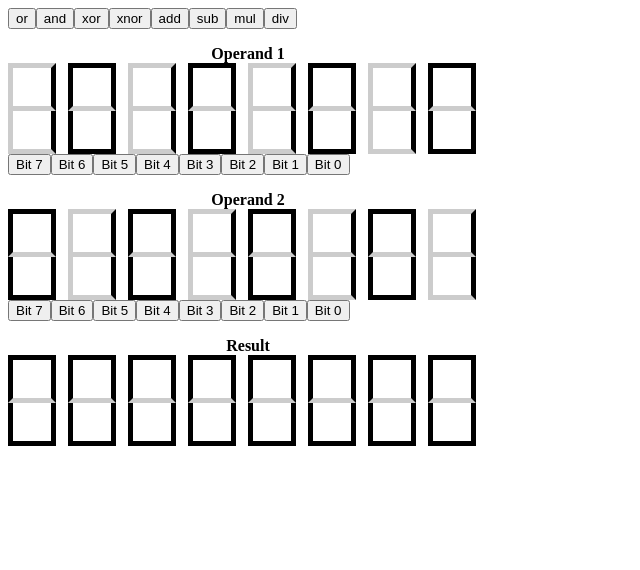
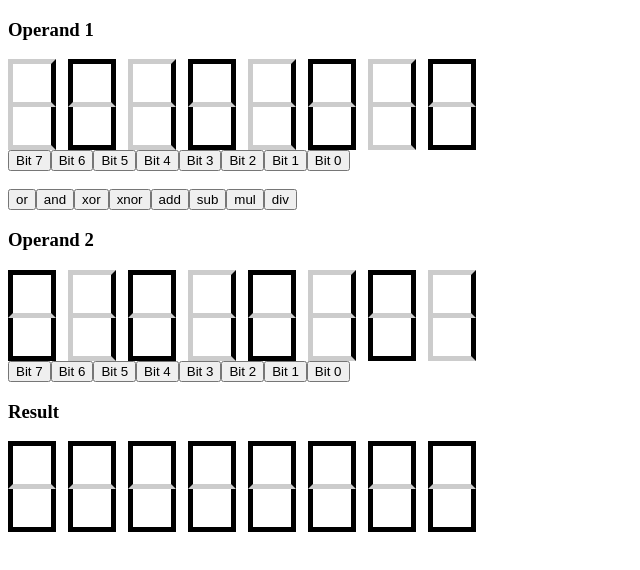
Before and after one commit to janek26/ByteFiddler, a Next.js app: page /logical-operations in a window 1280 px wide. Shown: the top 570 px of the page, without its empty margins (0-640 px from the left). Built offline with nearby package versions, Linux system fonts and the light colour scheme.

Commit message:
first version of component-based view

```diff
--- /dev/null
+++ b/components/BitButtonGroup.js
@@ -0,0 +1,37 @@
+"use strict";
+
+import {Component}        from 'react';
+
+let handleClick = (groupId, number, e) => {
+  if (groupId == 'firstBitgroup')
+      console.log(groupId, number);
+  else if (groupId == 'secondBitgroup')
+      console.log(groupId, number);
+};
+
+/**
+ * BitButtonGroup
+ * Creates a group of Buttons for switching different bit-positions
+ *
+ * props.numbers:  Array with numbers for identification
+ * props.id:       Group-ID
+ */
+export default class BitButtonGroup extends Component {
+  render() {
+    let groupId = this.props.id;
+
+    /** Mapping Numbers to Buttons */
+    let buttonItems = this.props.numbers.map((number) =>
+      <button
+      key={groupId+number}
+      className={'b'+number}
+      onClick={(e) => handleClick(groupId, number, e)}>Bit {number}</button>
+    );
+
+    return (
+      <div id={groupId}>
+        {buttonItems}
+      </div>
+    );
+  }
+};
--- a/components/LogicalOperations.js
+++ b/components/LogicalOperations.js
@@ -1,11 +1,34 @@
-export default ({
+"use strict";
 
-  buttonStyle = (width, height, margin) => {'20px', '15px', '5px'},
-  ...rest
-}) => (
+import {Component}        from 'react';
+import BitDisplay         from '../components/BitDisplay';
+import BitButtonGroup     from '../components/BitButtonGroup';
 
+
+let CreateCaption = props => (<h3>{props.topic}</h3>);
+
+export default class LogicalOperations extends Component {
+  state = {
+    /** States of single bits */
+    firstBitgroup:  [1, 0, 1, 0, 1, 0, 1, 0],
+    secondBitgroup: [0, 1, 0, 1, 0, 1, 0, 1],
+    result:         [0, 0, 0, 0, 0, 0, 0, 0]
+  };
+
+  render() {
+    return(
       <div>
-    <div className="operands">
+
+      <CreateCaption topic="Operand 1" />
+      <BitDisplay
+        digits={this.state.firstBitgroup}
+        fixedNumberOfBits={8}
+        id="firstBitDisplay" />
+      <BitButtonGroup
+        numbers={[7, 6, 5, 4, 3, 2, 1, 0]}
+        id="firstBitgroup" />
+
+      <div className="operands"><br />
         <button id="or">or</button>
         <button id="and">and</button>
         <button id="xor">xor</button>
@@ -16,7 +39,22 @@ export default ({
         <button id="mul">mul</button>
         <button id="div">div</button>
       </div>
-    <div id="result">
-    </div>
+
+      <CreateCaption topic="Operand 2" />
+      <BitDisplay
+        digits={this.state.secondBitgroup}
+        fixedNumberOfBits={8}
+        id="secondBitDisplay" />
+      <BitButtonGroup
+        numbers={[7, 6, 5, 4, 3, 2, 1, 0]}
+        id="secondBitgroup" />
+
+      <CreateCaption topic="Result" />
+      <BitDisplay
+        digits={this.state.result}
+        fixedNumberOfBits={8}
+        id="resultBitDisplay" />
       </div>
     )
+  }
+}
--- a/pages/logical-operations.js
+++ b/pages/logical-operations.js
@@ -1,100 +1,14 @@
 "use strict";
 
 import {Component}        from 'react';
-import BitDisplay         from '../components/BitDisplay';
 import LogicalOperations  from '../components/LogicalOperations';
 
 
-/**
- * CreateCaption()
- * Creates captions for the Bitgroups
- *
- * props.topic:      Caption for the Bitgroup
- */
-let CreateCaption = props => React.createElement(
-    'h3',
-    {
-      style: {
-        marginBottom: '0px',
-        width: '480px',
-        fontSize: '1em',
-        textAlign: 'center'
-      }
-    },
-    props.topic
-  );
-
-
-/**
- * ButtonGroup()
- * Creates a group of Buttons for switching different bit-positions
- *
- * props.numbers:  Array with numbers for identification
- * props.id:       Group-ID
- */
- let ButtonGroup = props => {
-  let groupId = props.id;
-
-  /** Mapping Numbers to Buttons */
-  let buttonItems = props.numbers.map((number) =>
-    <button
-      key={groupId+number}
-      className={'b'+number}
-      onClick={(e) => handleClick(groupId, number, e)}>Bit {number}</button>
-  );
-
-  return (
-    <div id={props.id}>
-      {buttonItems}
-    </div>
-  );
-};
-
-
-let handleClick = (groupId, number, e) => {
-  if (groupId == 'firstBitgroup')
-      console.log(groupId, number);
-  else if (groupId == 'secondBitgroup')
-      console.log(groupId, number);
-};
-
-
 export default class LogicalOperationsPage extends Component {
-  state = {
-    /** States of single bits */
-    firstBitgroup:  [1, 0, 1, 0, 1, 0, 1, 0],
-    secondBitgroup: [0, 1, 0, 1, 0, 1, 0, 1],
-    result:         [0, 0, 0, 0, 0, 0, 0, 0]
-  };
-
   render () {
     return (
       <div>
-      <LogicalOperations />
-
-      <CreateCaption topic="Operand 1" />
-      <BitDisplay
-        digits={this.state.firstBitgroup}
-        fixedNumberOfBits={8}
-        id="firstBitDisplay" />
-      <ButtonGroup
-        numbers={[7, 6, 5, 4, 3, 2, 1, 0]}
-        id="firstBitgroup" />
-
-      <CreateCaption topic="Operand 2" />
-      <BitDisplay
-        digits={this.state.secondBitgroup}
-        fixedNumberOfBits={8}
-        id="secondBitDisplay" />
-      <ButtonGroup
-        numbers={[7, 6, 5, 4, 3, 2, 1, 0]}
-        id="secondBitgroup" />
-
-      <CreateCaption topic="Result" />
-      <BitDisplay
-        digits={this.state.result}
-        fixedNumberOfBits={8}
-        id="resultBitDisplay" />
+        <LogicalOperations />
       </div>
     );
   }
```
Lines whose indentation alone changed are shown as unchanged.
